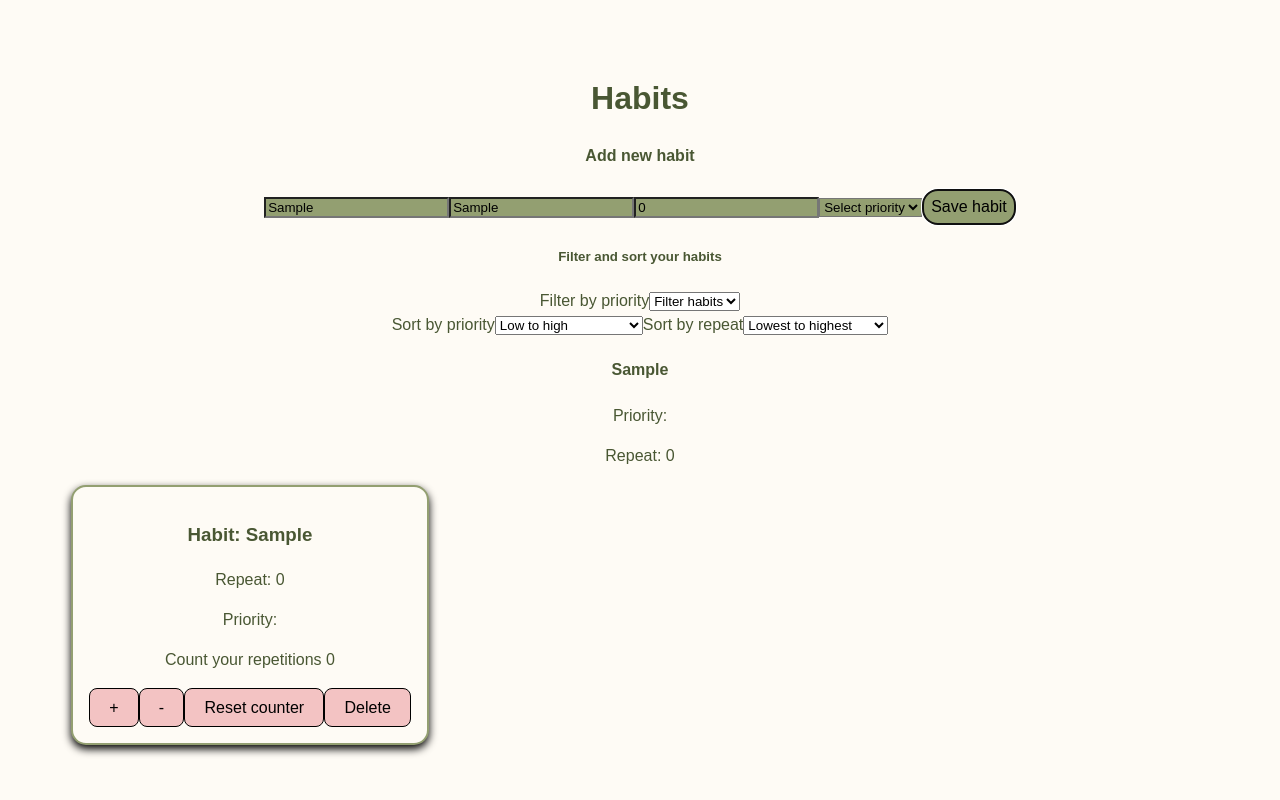
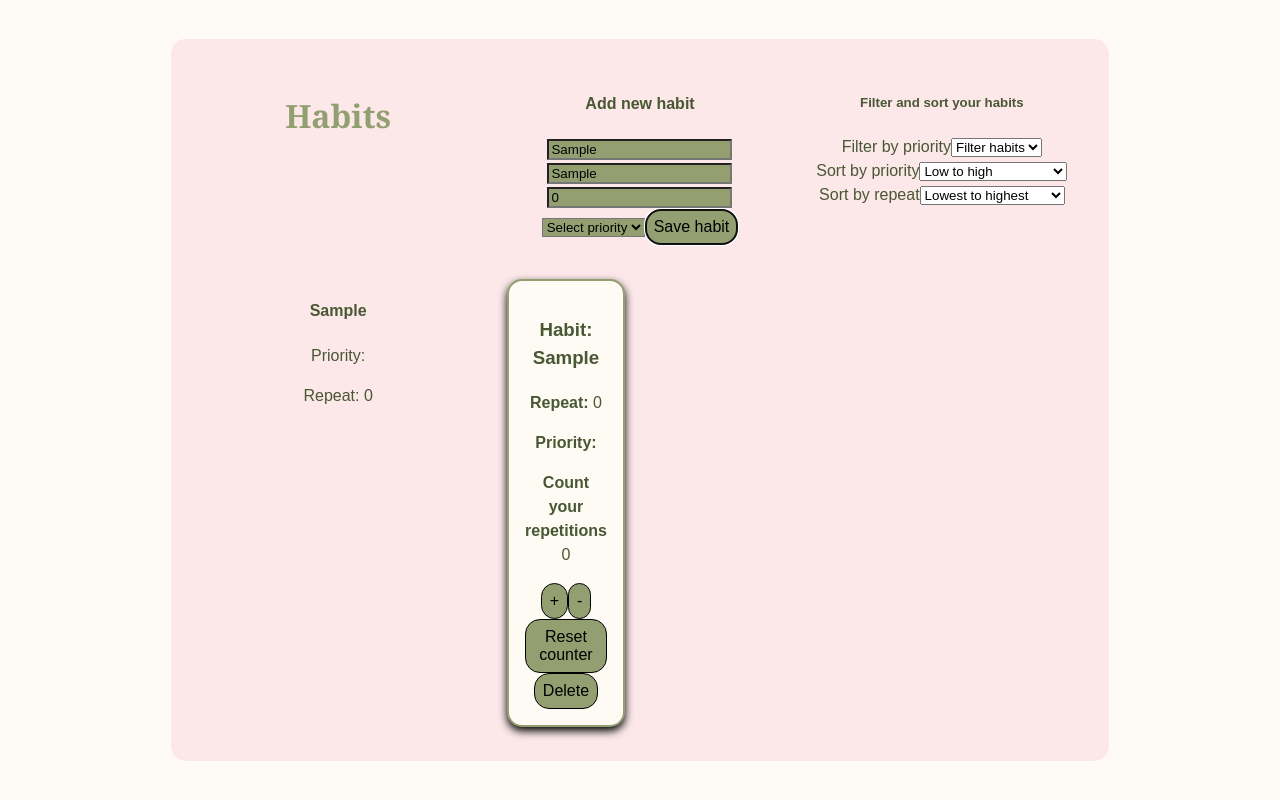
Before and after one commit to giecherry/Productivity-Assistant-Application, a React (Vite) app: page /habits in a window 1280 px wide. Both pictures are taken after typing "Sample", "Sample" into the empty fields and a click on the button "Save habit". Built offline with nearby package versions, Linux system fonts and the light colour scheme; a web font is replaced by a local one.

Commit message:
add class for module.css

```diff
--- a/src/pages/Habits.jsx
+++ b/src/pages/Habits.jsx
@@ -2,7 +2,7 @@ import { useEffect, useState, useContext } from "react";
 import CreateNewHabit from "../components/Habit-components/CreateNewHabit"
 import { HabitCounterContext } from "/src/context/Habit-context/HabitCounterContext";
 import HabitFiltSort from "../components/Habit-components/HabitFiltSort";
-import HabitCSS from "../components/Habit-components/Habit.module.css"
+import HabitCSS from "../components/Habit-components/Habit.module.css";
 
 const Habits = () => {
 
@@ -16,8 +16,8 @@ const Habits = () => {
 
     return (
         <>
-            <div className="HabitHome">
-                <h1 className="HabitHOne">Habits</h1>
+            <div className={HabitCSS.HabitHome}>
+                <h1 className={HabitCSS.HabitHOne}>Habits</h1>
                 <CreateNewHabit />
                 <HabitFiltSort />
 
@@ -26,13 +26,13 @@ const Habits = () => {
                         {habits.map((habits) => (
                             <li key={habits.id}>
                                 <h3>Habit: {habits.title}</h3>
-                                <p>Repeat: {habits.repeat}</p>
-                                <p>Priority: {habits.priority}</p>
-                                <p>Count your repetitions {habits.counter}</p>
-                                <button className="HabitButton" onClick={() => increment(habits.id, habits)}>+</button>
-                                <button className="HabitButton" onClick={() => reduce(habits.id, habits)}>-</button>
-                                <button className="HabitButton" onClick={() => zero(habits.id, habits)}>Reset counter</button>
-                                <button className="HabitButton"onClick={() => reset(habits.id, habits)}>Delete</button>
+                                <p><strong>Repeat:</strong> {habits.repeat}</p>
+                                <p><strong>Priority:</strong> {habits.priority}</p>
+                                <p><strong>Count your repetitions</strong> {habits.counter}</p>
+                                <button className={HabitCSS.HabitButton} onClick={() => increment(habits.id, habits)}>+</button>
+                                <button className={HabitCSS.HabitButton} onClick={() => reduce(habits.id, habits)}>-</button>
+                                <button className={HabitCSS.HabitButton} onClick={() => zero(habits.id, habits)}>Reset counter</button>
+                                <button className={HabitCSS.HabitButton}onClick={() => reset(habits.id, habits)}>Delete</button>
                             </li>
                         ))}
                     </ul>
```
